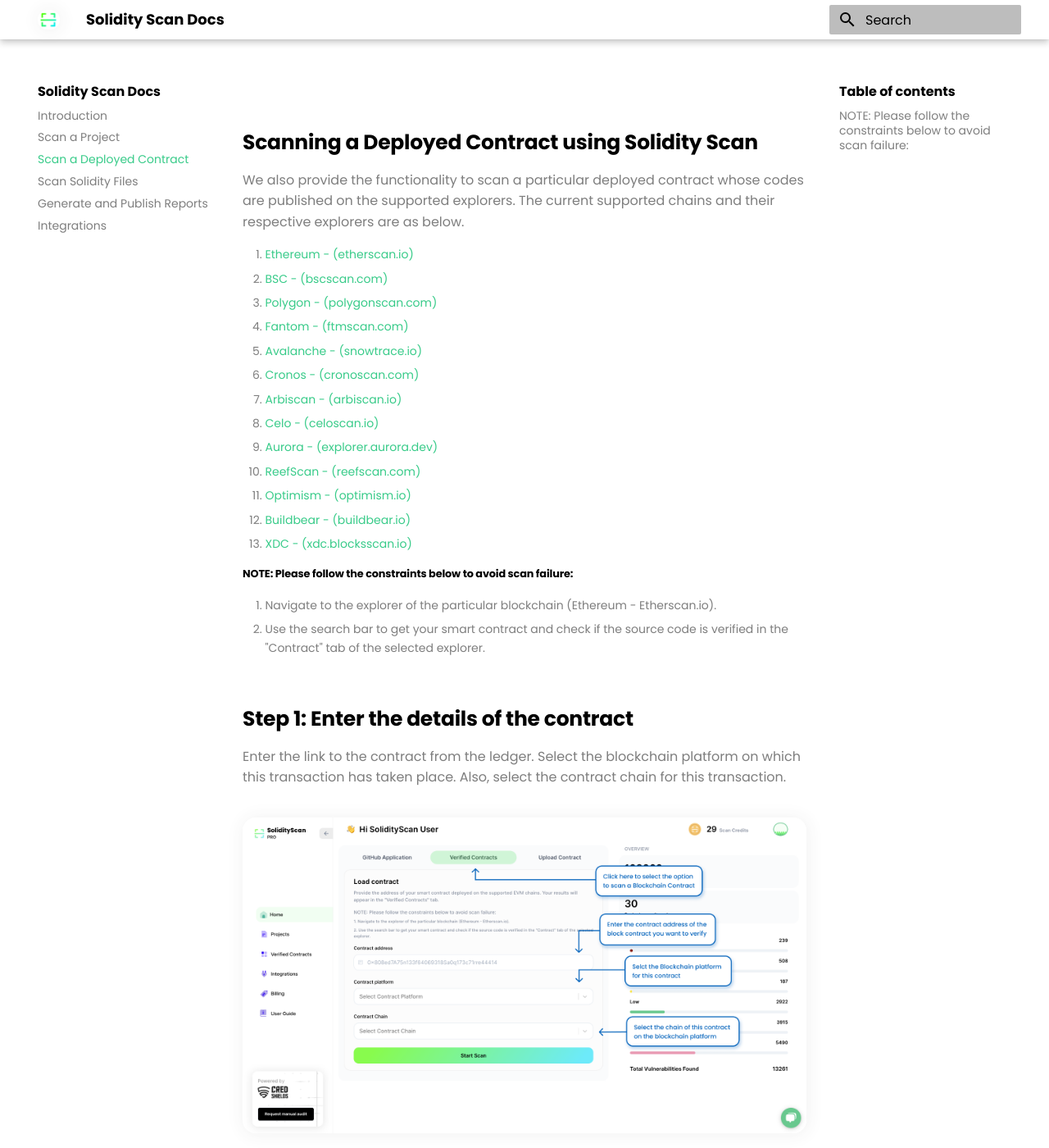
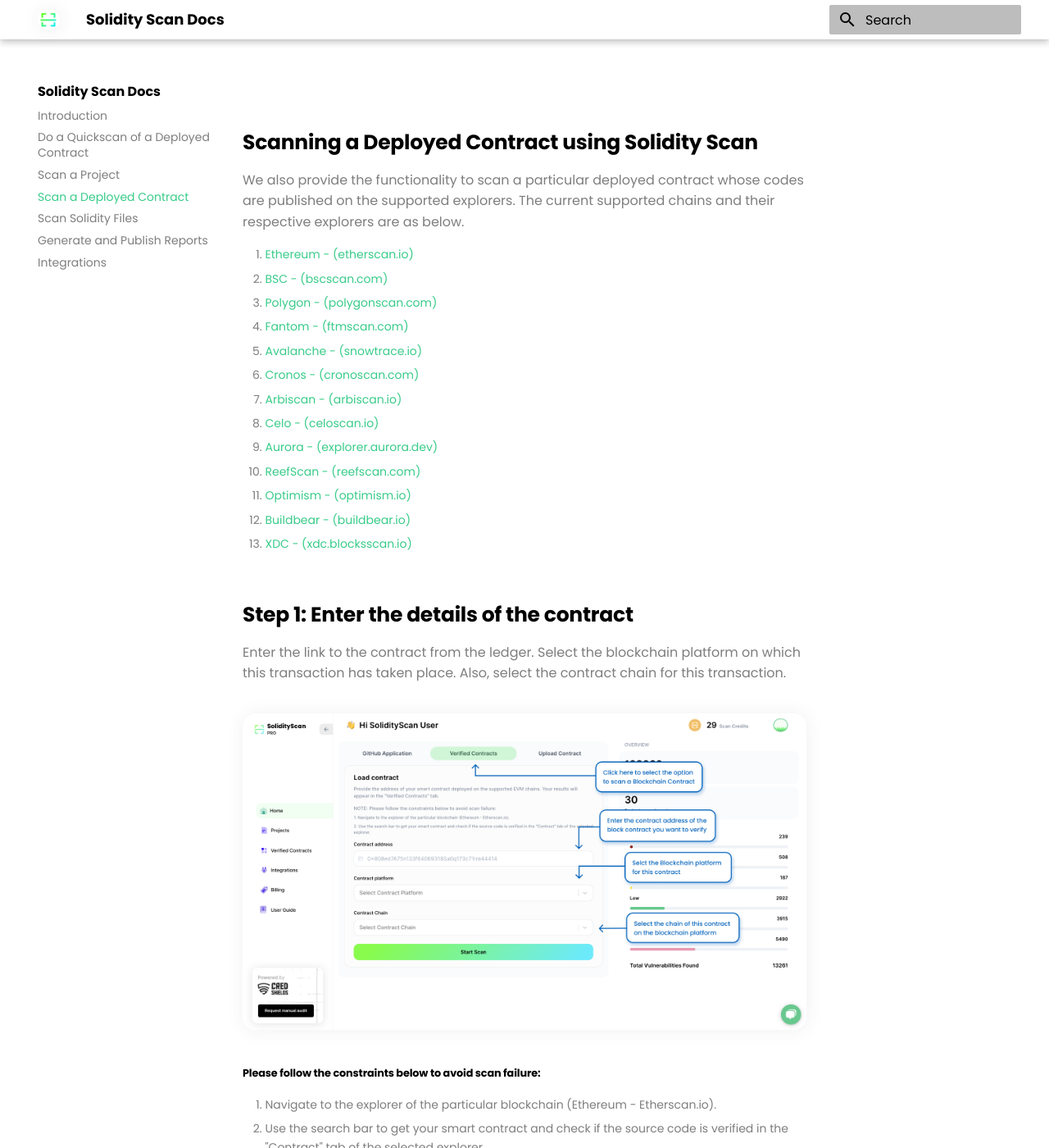
Before and after one commit to Credshields/solidity-scanner-docs, an MkDocs documentation site: the page built from documentation/block.md, in a window 1280 px wide and 1400 px high. Shown: the whole window at 82% size. Built offline with MkDocs 1.6.1 and Material for MkDocs 9.7.7, drawn with Linux system fonts in a browser that asks for light colours.

Commit message:
fixed link issues

```diff
--- a/documentation/block.md
+++ b/documentation/block.md
@@ -16,16 +16,16 @@
 12. [Buildbear - (buildbear.io)](https://buildbear.io/)
 13. [XDC - (xdc.blocksscan.io)](https://xdc.blocksscan.io/)
 
-###### NOTE: Please follow the constraints below to avoid scan failure:
-
-1. Navigate to the explorer of the particular blockchain (Ethereum - Etherscan.io).
-2. Use the search bar to get your smart contract and check if the source code is verified in the "Contract" tab of the selected explorer.
-
 # Step 1: Enter the details of the contract
 
 Enter the link to the contract from the ledger. Select the blockchain platform on which this transaction has taken place. Also, select the contract chain for this transaction.
 
 ![Scan the Project](./assets/images/block/block_scan_form.png)
+
+###### Please follow the constraints below to avoid scan failure:
+
+1. Navigate to the explorer of the particular blockchain (Ethereum - Etherscan.io).
+2. Use the search bar to get your smart contract and check if the source code is verified in the "Contract" tab of the selected explorer.
 
 # Step 2: View the results of the scan
 
--- a/documentation/quickscan.md
+++ b/documentation/quickscan.md
@@ -16,18 +16,18 @@
 12. [Buildbear - (buildbear.io)](https://buildbear.io/)
 13. [XDC - (xdc.blocksscan.io)](https://xdc.blocksscan.io/)
 
-###### NOTE: Please follow the constraints below to avoid scan failure:
+# Step 1: Enter the details of the contract
+
+Head over to the [Quickscan Page](https://solidityscan.com/quickscan)
+
+Enter the link to the contract from the ledger. Select the blockchain platform on which this transaction has taken place. Also, select the contract chain for this transaction.
+
+![Scan the Project](./assets/images/quickscan/quickscan_form.png)
+
+###### Please follow the constraints below to avoid scan failure:
 
 1. Navigate to the explorer of the particular blockchain (Ethereum - Etherscan.io).
 2. Use the search bar to get your smart contract and check if the source code is verified in the "Contract" tab of the selected explorer.
-
-# Step 1: Enter the details of the contract
-
-Head over to the ![Quickscan Page](https://solidityscan.com/quickscan)
-
-Enter the link to the contract from the ledger. Select the blockchain platform on which this transaction has taken place. Also, select the contract chain for this transaction.
-
-![Scan the Project](./assets/images/quickscan/quickscan_form.png.png)
 
 # Step 2: View the results of the scan
 
--- a/mkdocs.yml
+++ b/mkdocs.yml
@@ -25,6 +25,7 @@
 
 nav:
   - 'Introduction': index.md
+  - 'Do a Quickscan of a Deployed Contract': quickscan.md
   - 'Scan a Project': project.md
   - 'Scan a Deployed Contract': block.md
   - 'Scan Solidity Files': filescan.md
```
Also changed, not shown: documentation/index.md (+2 -0 lines).
